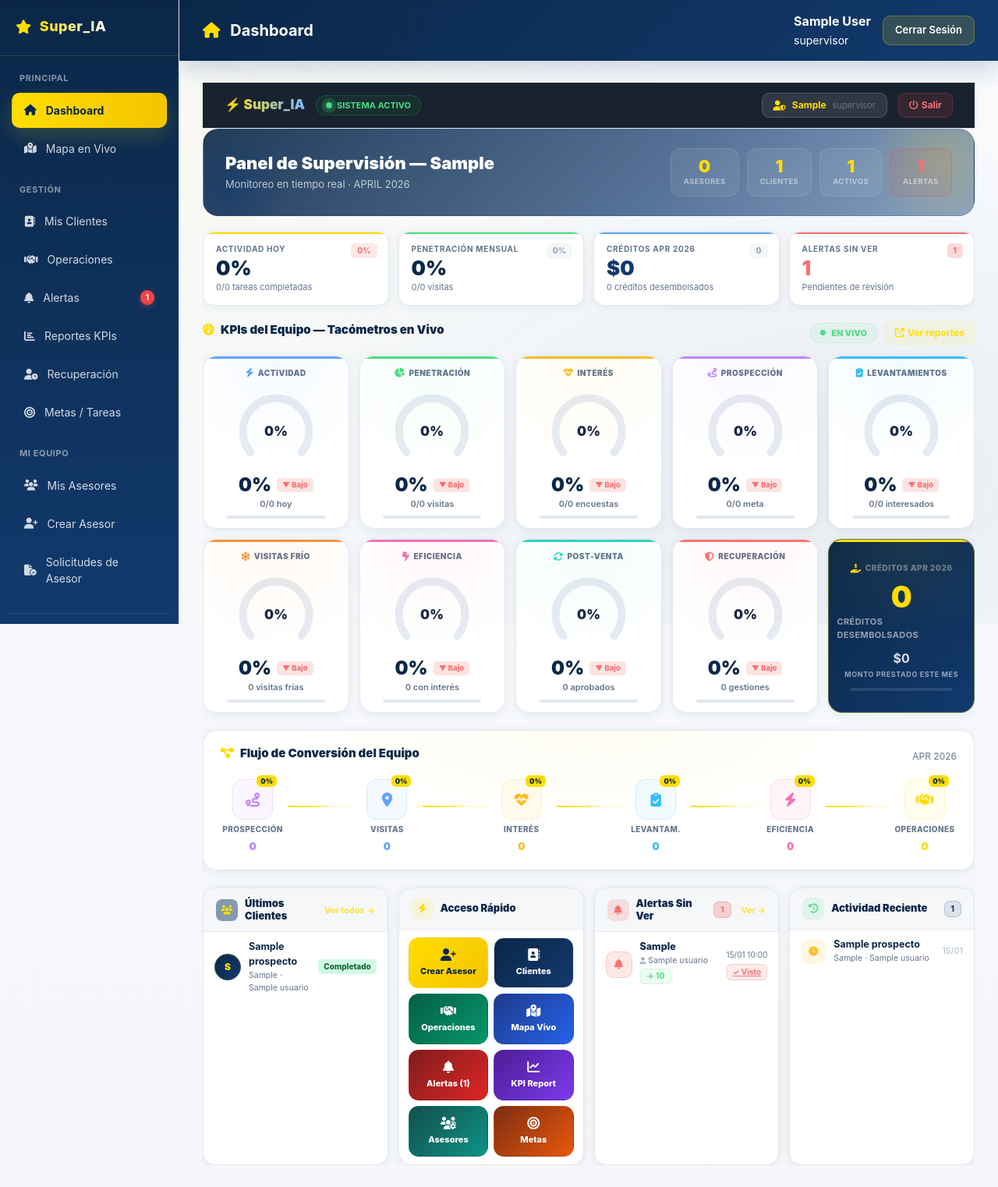
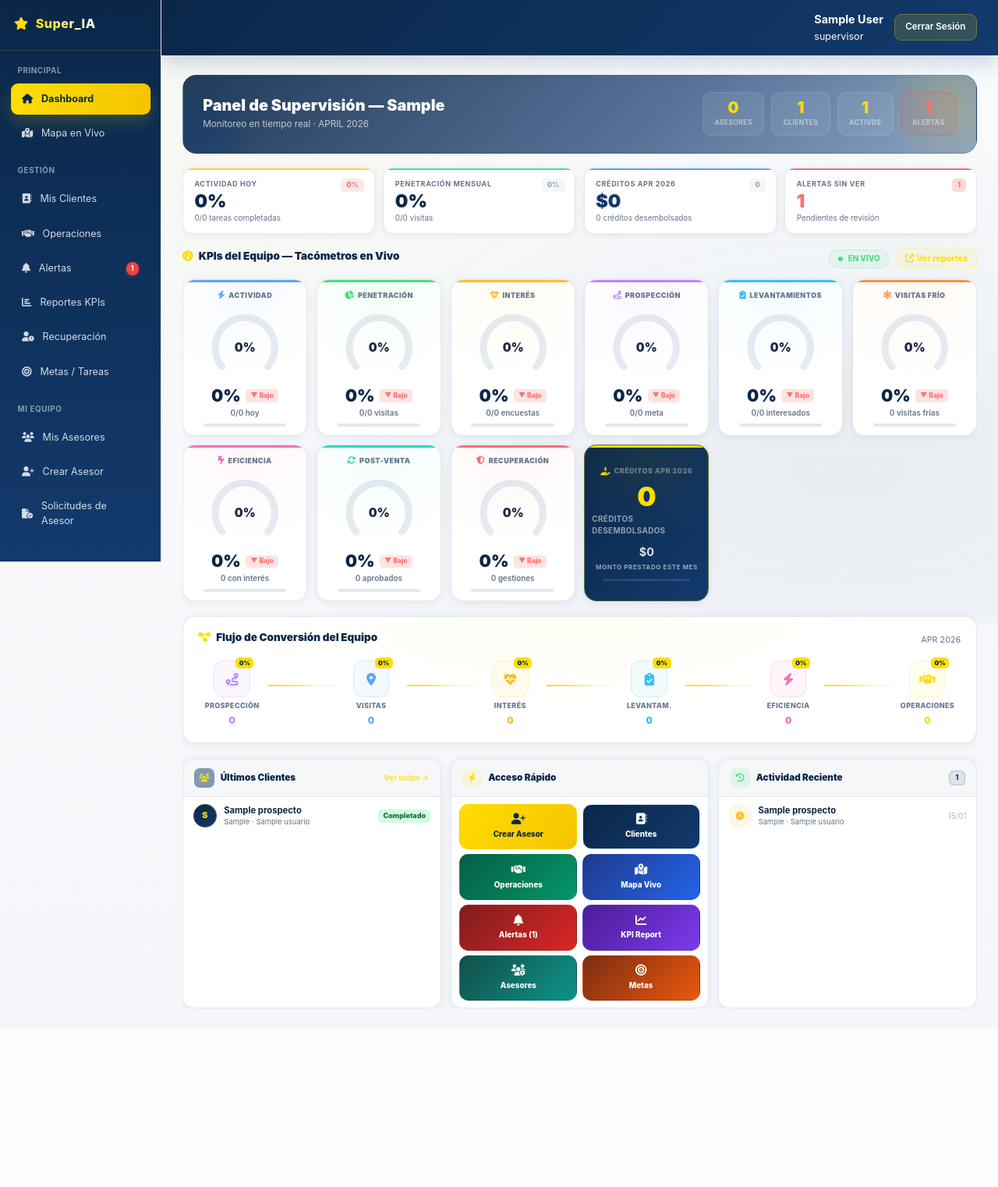
Before and after one commit to Frosdh/SUPER_IA_APP, a PHP site: page /FUBER_APP/admin/supervisor_index.php in a window 1280 px wide. Shown: the whole page at 78% size. After the commit the page ends 1293 px from the top, so only its background shows below. Run offline with PHP 8.4, Linux system fonts and the light colour scheme; the visitor is signed in with stand-in values (Sample User, id 1); tables that the repository leaves empty or names only in its code hold one stand-in row (values such as "Sample post"); some libraries are stand-ins or nearby versions.

Commit message:
modificar boton salir

```diff
--- a/server_php/admin/_sidebar_supervisor.php
+++ b/server_php/admin/_sidebar_supervisor.php
@@ -10,6 +10,8 @@ if (session_status() === PHP_SESSION_NONE) session_start();
 require_once 'db_admin.php'; // Asegurar conexión PDO disponible
 
 $currentPage        = trim((string) ($currentPage ?? ''));
+$navTitle           = $navTitle ?? 'Super_IA — Supervisor';
+$navIcon            = $navIcon ?? 'fas fa-shield-halved';
 // Compatibilidad con nombres legacy usados en algunas páginas heredadas
 switch ($currentPage) {
     case 'solicitudes_asesor':
@@ -119,13 +121,7 @@ if (!isset($alertas_pendientes) || $alertas_pendientes === 0) {
         </a>
     </div>
 
-    <!-- SESIÓN -->
-    <div style="border-top:1px solid rgba(255,255,255,.1);padding-top:14px;margin:0 10px;">
-        <div class="sidebar-section-title" style="padding:0 5px;">SESIÓN</div>
-        <a href="logout.php" class="sidebar-link" style="color:rgba(252,165,165,.8)!important;">
-            <i class="fas fa-sign-out-alt"></i> <span>Cerrar Sesión</span>
-        </a>
-    </div>
+
 </div>
 
 <!-- ══════════ MAIN WRAPPER ══════════ -->
@@ -133,10 +129,14 @@ if (!isset($alertas_pendientes) || $alertas_pendientes === 0) {
     <!-- NAVBAR -->
     <div class="navbar-custom">
         <div class="nav-title-group">
+            <?php if ($navTitle !== ''): ?>
             <h2>
-                <i class="<?= $navIcon ?? 'fas fa-shield-halved' ?> me-2" style="color:var(--brand-yellow);"></i>
-                <?= $navTitle ?? 'Super_IA — Supervisor' ?>
+                <?php if ($navIcon !== ''): ?>
+                <i class="<?= htmlspecialchars($navIcon) ?> me-2" style="color:var(--brand-yellow);"></i>
+                <?php endif; ?>
+                <?= htmlspecialchars($navTitle) ?>
             </h2>
+            <?php endif; ?>
             <?php if (!empty($navSubtitle)): ?>
                 <small class="navbar-subtitle"><?= htmlspecialchars($navSubtitle) ?></small>
             <?php endif; ?>
--- a/server_php/admin/admin.css
+++ b/server_php/admin/admin.css
@@ -50,6 +50,7 @@ body {
     font-family: 'Inter', 'Segoe UI', sans-serif;
     color: var(--text);
     margin: 0;
+    zoom: 90%;
 }
 
 /* ── Sidebar ───────────────────────────────────────────────── */
--- a/server_php/admin/supervisor_index.php
+++ b/server_php/admin/supervisor_index.php
@@ -355,19 +355,7 @@ body::before{content:'';position:fixed;inset:0;background:radial-gradient(ellips
 /* MAIN */
 .main-content{flex:1;margin-left:220px;display:flex;flex-direction:column;min-height:100vh;position:relative;z-index:1;}
 
-/* NAVBAR */
-.topbar{background:rgba(6,16,30,.92);backdrop-filter:blur(16px);border-bottom:1px solid var(--nborder);padding:13px 28px;display:flex;justify-content:space-between;align-items:center;position:sticky;top:0;z-index:50;}
-.topbar-left{display:flex;align-items:center;gap:14px;}
-.topbar-logo{font-size:17px;font-weight:900;background:linear-gradient(90deg,var(--y),#7eb8ff);-webkit-background-clip:text;-webkit-text-fill-color:transparent;}
-.gpu-pill{display:flex;align-items:center;gap:6px;background:rgba(0,255,80,.06);border:1px solid rgba(0,255,80,.18);padding:4px 12px;border-radius:50px;font-size:11px;font-weight:700;color:#4ade80;}
-.pulse-dot{width:8px;height:8px;border-radius:50%;background:#4ade80;box-shadow:0 0 8px #4ade80;animation:pulse 2s infinite;}
-@keyframes pulse{0%{transform:scale(.9);box-shadow:0 0 0 0 rgba(74,222,128,.7);}70%{transform:scale(1);box-shadow:0 0 0 8px rgba(74,222,128,0);}100%{transform:scale(.9);}}
-.topbar-right{display:flex;align-items:center;gap:14px;}
-.user-chip{background:rgba(255,255,255,.1);border:1px solid rgba(255,255,255,.15);padding:6px 14px;border-radius:10px;font-size:12px;display:flex;align-items:center;gap:8px;color:#fff;}
-.user-chip strong{color:var(--y);}
-.user-chip span{color:rgba(255,255,255,.6);}
-.btn-salir{background:rgba(239,68,68,.12);border:1px solid rgba(239,68,68,.25);color:#f87171;padding:6px 13px;border-radius:9px;text-decoration:none;font-size:12px;font-weight:700;transition:.2s;}
-.btn-salir:hover{background:rgba(239,68,68,.22);color:#fff;}
+
 
 /* CONTENT */
 .content-area{flex:1;padding:22px 26px 40px;overflow-y:auto;}
@@ -454,7 +442,7 @@ body::before{content:'';position:fixed;inset:0;background:radial-gradient(ellips
 @keyframes flow{0%{left:-60%;}100%{left:110%;}}
 
 /* BOTTOM GRID */
-.bottom-grid{display:grid;grid-template-columns:repeat(4,1fr);gap:13px;}
+.bottom-grid{display:grid;grid-template-columns:repeat(3,1fr);gap:13px;}
 .b-card{background:#fff;border:1px solid var(--nborder);border-radius:16px;overflow:hidden;transition:border-color .2s,box-shadow .2s;box-shadow:var(--shadow);}
 .b-card:hover{border-color:rgba(18,58,109,.3);box-shadow:0 4px 20px rgba(18,58,109,.1);}
 .b-head{padding:12px 16px;border-bottom:1px solid var(--nborder);display:flex;align-items:center;gap:9px;background:rgba(18,58,109,.04);}
@@ -530,25 +518,9 @@ body::before{content:'';position:fixed;inset:0;background:radial-gradient(ellips
 </head>
 <body>
 
-<?php $navTitle='Dashboard'; $navIcon='fas fa-home'; require_once '_sidebar_supervisor.php'; ?>
+<?php $navTitle=''; $navIcon=''; require_once '_sidebar_supervisor.php'; ?>
 
 <div class="main-content">
-
-<!-- TOPBAR -->
-<div class="topbar">
-  <div class="topbar-left">
-    <div class="topbar-logo">⚡ Super_IA</div>
-    <div class="gpu-pill"><div class="pulse-dot"></div>SISTEMA ACTIVO</div>
-  </div>
-  <div class="topbar-right">
-    <div class="user-chip">
-      <i class="fas fa-user-shield" style="color:var(--y);font-size:13px;"></i>
-      <strong><?= htmlspecialchars(explode(' ',$supervisor_nombre)[0]) ?></strong>
-      <span style="color:var(--td);font-size:11px;"><?= htmlspecialchars($supervisor_rol) ?></span>
-    </div>
-    <a href="logout.php" class="btn-salir"><i class="fas fa-power-off me-1"></i>Salir</a>
-  </div>
-</div>
 
 <div class="content-area">
 
@@ -733,45 +705,7 @@ foreach($gkpis as $g):
     </div>
   </div>
 
-  <!-- ALERTAS SIN VER -->
-  <div class="b-card">
-    <div class="b-head">
-      <div class="bh-ico" style="background:rgba(239,68,68,.15);color:#f87171;"><i class="fas fa-bell"></i></div>
-      <h5>Alertas Sin Ver</h5>
-      <?php if($alertas_pendientes>0): ?><span class="b-badge b-badge-red"><?=$alertas_pendientes?></span><?php endif; ?>
-      <a href="alertas.php" class="b-link" style="margin-left:4px;">Ver →</a>
-    </div>
-    <?php if(empty($ultimas_alertas)): ?>
-      <div class="empty-b"><i class="fas fa-check-circle" style="color:#4ade80;opacity:1;font-size:22px;"></i>¡Sin alertas!</div>
-    <?php else: foreach($ultimas_alertas as $al):
-      $cr=trim($al['campo_modificado']??'');
-      $clbl=empty($cr)||$cr==='null'?'Modificación registrada':ucwords(str_replace(['_','-'],' ',$cr));
-      $vr=trim($al['valor_nuevo']??'');
-      $vd='';
-      if(!empty($vr)&&$vr!=='null'){
-        $dec=json_decode($vr,true);
-        if(json_last_error()===JSON_ERROR_NONE&&is_array($dec)){
-          $res=[];foreach(['nombre','estado','telefono','ciudad','cedula','email'] as $k){if(!empty($dec[$k])){$res[]=ucfirst($k).': '.$dec[$k];if(count($res)>=2)break;}}
-          $vd=!empty($res)?implode(' · ',$res):'Datos actualizados';
-        }else{ $vd=mb_strlen($vr)>38?mb_substr($vr,0,36).'…':$vr; }
-      }
-      $icos=['telefono'=>'fa-phone','email'=>'fa-envelope','direccion'=>'fa-location-dot','estado'=>'fa-circle-dot','nombre'=>'fa-user','encuesta'=>'fa-clipboard-list'];
-      $ico='fa-bell'; foreach($icos as $k=>$v){if(stripos($cr,$k)!==false){$ico=$v;break;}}
-    ?>
-    <div class="al-row">
-      <div class="al-ico"><i class="fas <?=$ico?>"></i></div>
-      <div style="flex:1;min-width:0;">
-        <div class="al-campo"><?=htmlspecialchars($clbl)?></div>
-        <div class="al-asesor"><i class="fas fa-user-tie" style="font-size:9px;opacity:.6;"></i> <?=htmlspecialchars($al['asesor_nombre']??'—')?></div>
-        <?php if(!empty($vd)): ?><span class="al-valor">→ <?=htmlspecialchars($vd)?></span><?php endif; ?>
-      </div>
-      <div class="al-right">
-        <span class="al-time"><?=$al['created_at']?date('d/m H:i',strtotime($al['created_at'])):''?></span>
-        <a href="marcar_alerta_revisada.php?id=<?=urlencode($al['id_alerta'])?>" class="btn-visto">✓ Visto</a>
-      </div>
-    </div>
-    <?php endforeach; endif; ?>
-  </div>
+
 
   <!-- ACTIVIDAD RECIENTE -->
   <div class="b-card">
--- a/server_php/admin/supervisor_layout.css
+++ b/server_php/admin/supervisor_layout.css
@@ -25,6 +25,7 @@ body {
     overflow-x:hidden;
     overflow-y:auto;
     color:var(--brand-navy-deep);
+    zoom: 90%;
 }
 
 /* ── SIDEBAR ── */
```
Also changed, not shown: 1 other file.
